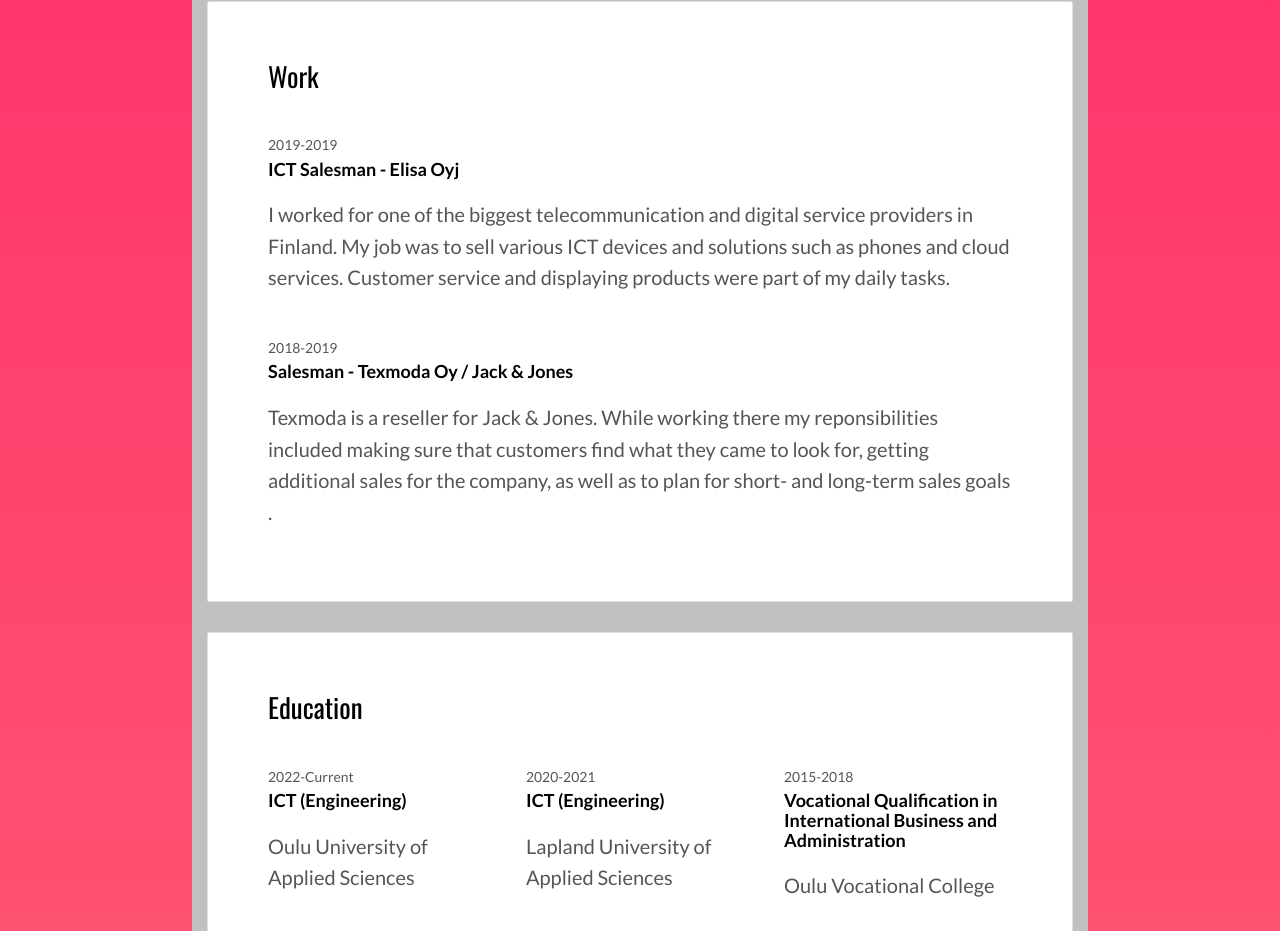
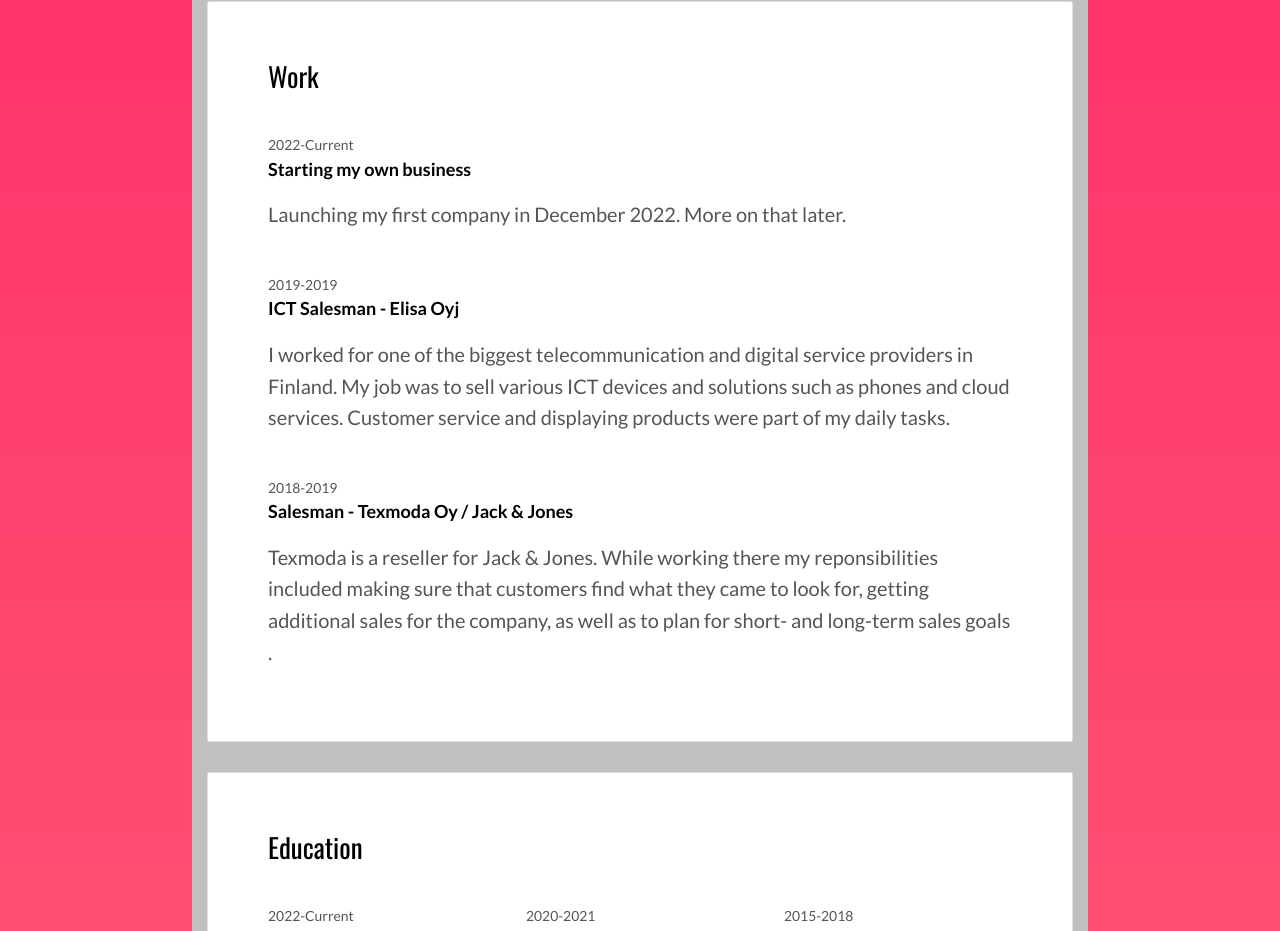
Before and after one commit to santtutiitinen/santtu.github.io, a plain HTML site: page index.html in a window 1280 px wide. Shown: the part 1834-2765 px from the top of the page. Drawn offline with nearby package versions, Linux system fonts and the light colour scheme; files whose address does not match are found by name.

Commit message:
Update index.html
Yrittäjyys lisätty.

```diff
--- a/index.html
+++ b/index.html
@@ -137,6 +137,13 @@
         <div class="card">
           <div class="card-block">
             <h2>Work</h2>
+            <div class="work-experience">
+              <small class="date">2022-Current</small>
+              <h3 class="h5 date-title">Starting my own business</h3>
+
+
+              <p>Launching my first company in December 2022. More on that later.</p>
+            </div>
             <div class="work-experience">
               <small class="date">2019-2019</small>
               <h3 class="h5 date-title">ICT Salesman - <a href="https://elisa.fi/yhtiotieto/" title="Link to company page">Elisa Oyj</a></h3>
```
